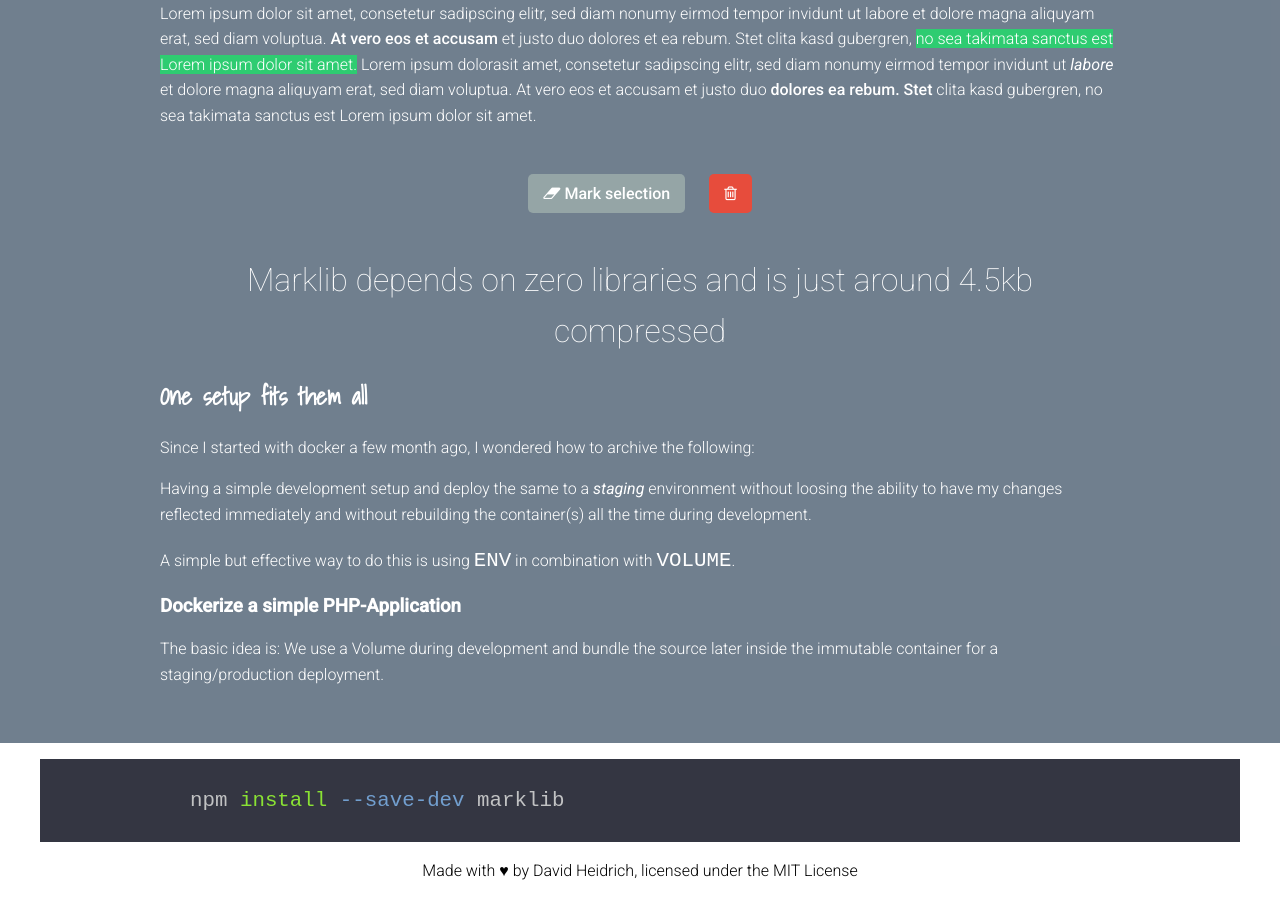
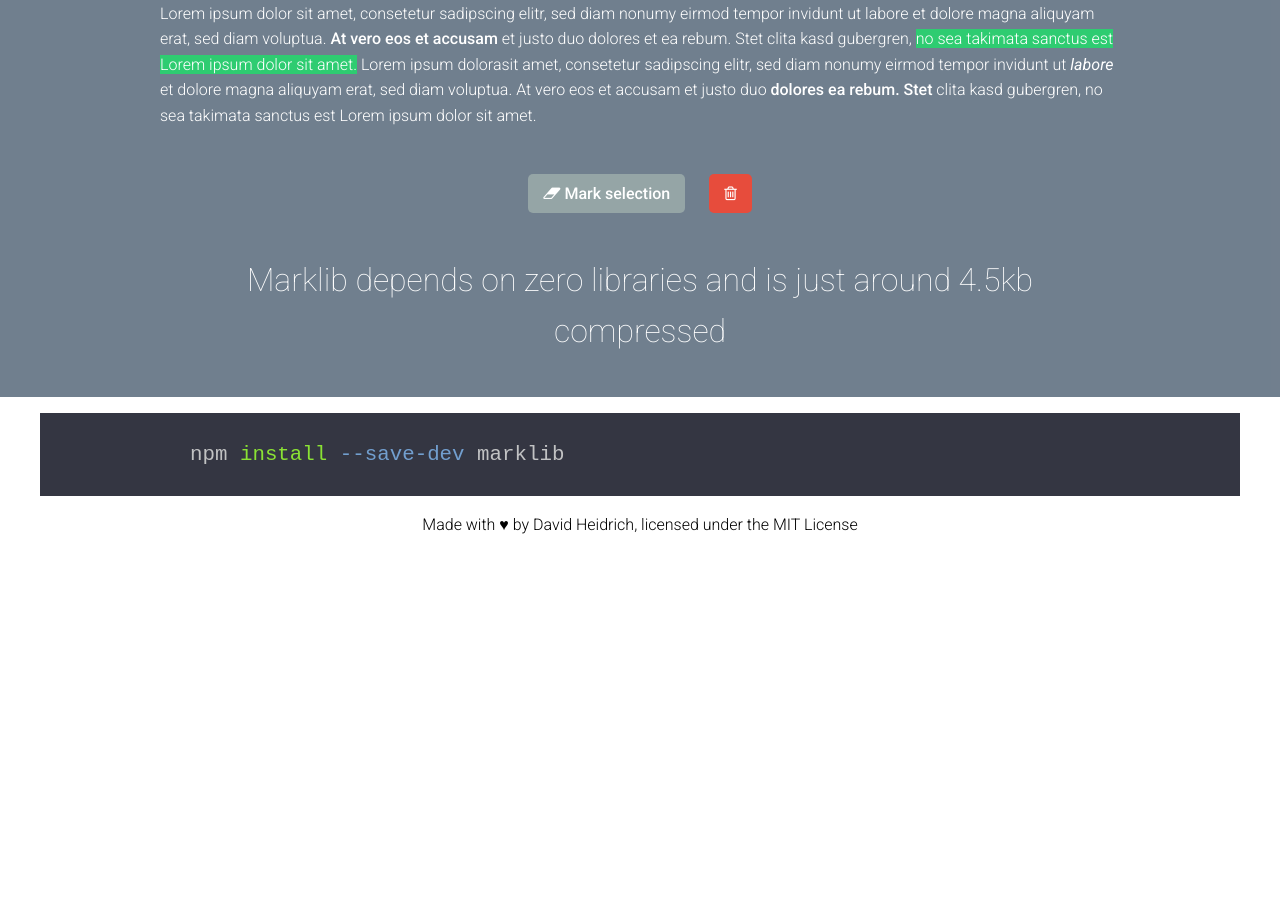
Before and after one commit to BowlingX/marklib, a Jekyll site: the page built from index.html, in a window 1280 px wide and 900 px high, scrolled down 879 px. Built offline with Jekyll 4.4.1, drawn with Linux system fonts in a browser that asks for light colours; nearby versions of some CDN libraries; after the commit the page ends 1433 px from its top, so only the background shows below that.

Commit message:
- reverted text

```diff
--- a/index.html
+++ b/index.html
@@ -56,20 +56,6 @@
             <button class="warn" id="action-clear"><i class="fa fa-trash-o"></i></button>
         </div>
         <p class="text-center subline tight">Marklib depends on zero libraries and is just around 4.5kb compressed</p>
-
-        <h2 id="one-setup-fits-them-all">One setup fits them all</h2>
-
-        <p>Since I started with docker a few month ago, I wondered how to archive the following: </p>
-
-        <p>Having a simple development setup and deploy the same to a <em>staging</em> environment without loosing the ability to
-            have my changes reflected immediately and without rebuilding the container(s) all the time during development.</p>
-
-        <p>A simple but effective way to do this is using <strong><code>ENV</code></strong> in combination with <strong><code>VOLUME</code></strong>.</p>
-
-        <h3 id="dockerize-a-simple-php-application">Dockerize a simple PHP-Application</h3>
-
-        <p>The basic idea is: We use a Volume during development and bundle the source later inside the immutable container
-            for a staging/production deployment.</p>
     </div>
 </div>
 {% highlight bash %}
```
